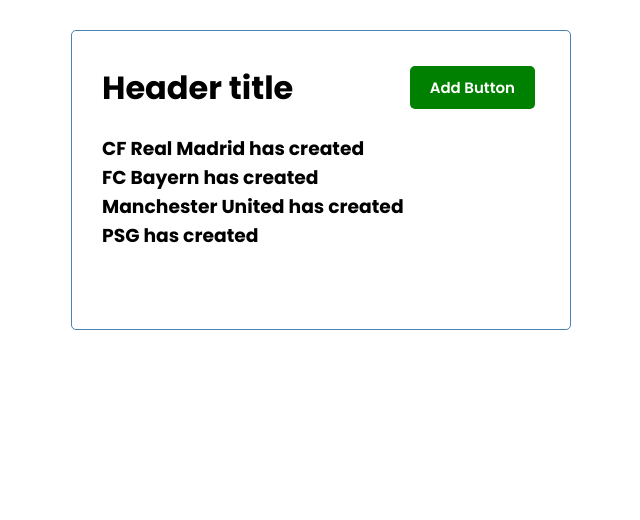
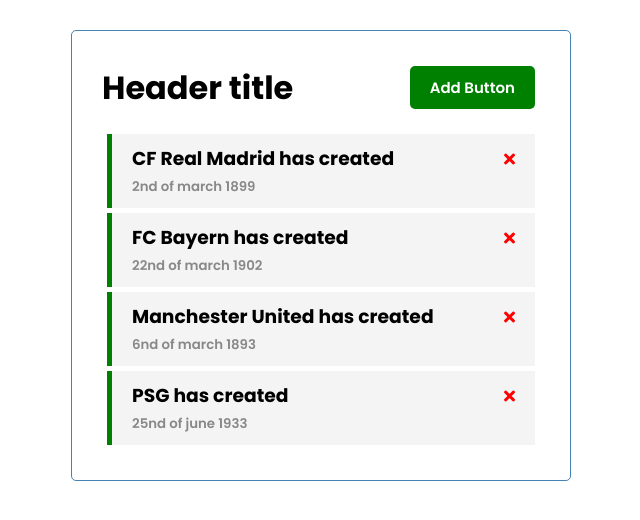
Before and after one commit to offism/vue-datatask, a Vue app: page / in a window 1280 px wide. Shown: the top 520 px of the page, without its empty margins (319-959 px from the left). Built offline with nearby package versions, Linux system fonts and the light colour scheme.

Commit message:
refresh Task.vue

```diff
--- a/public/index.html
+++ b/public/index.html
@@ -5,6 +5,7 @@
     <meta http-equiv="X-UA-Compatible" content="IE=edge">
     <meta name="viewport" content="width=device-width,initial-scale=1.0">
     <link rel="icon" href="<%= BASE_URL %>favicon.ico">
+    <link rel="stylesheet" href="https://cdnjs.cloudflare.com/ajax/libs/font-awesome/5.15.4/css/all.min.css">
     <title><%= htmlWebpackPlugin.options.title %></title>
   </head>
   <body>
--- a/src/components/Task.vue
+++ b/src/components/Task.vue
@@ -1,12 +1,38 @@
 <template>
-	<h3>{{task.text}}</h3>
+	<div :class="[task.reminder ? 'reminder' : '','task']">
+		<div class="head-body">
+		<h3>{{task.text}}</h3>
+		<i class="fas fa-times" style="color: red;"></i>
+		</div>
+		<small>{{task.day}}</small>
+	</div>
 </template>
 
 <script>
 	export default {
 		name:'Task',
-	    props:{
-	    	task:Object
-	    }
+		props:{
+			task:Object
+		}
 	}
 </script>
+
+<style scoped>
+small{
+	color: #888;
+	}
+	.task{
+		background:#f4f4f4;
+		margin: 5px;
+		padding: 10px 20px;
+		cursor: pointer;
+	}
+	.task.reminder{
+		border-left: 5px solid green;
+	}
+	.task .head-body{
+		display: flex;
+		align-items: center;
+		justify-content: space-between ;
+	}
+</style>
```
